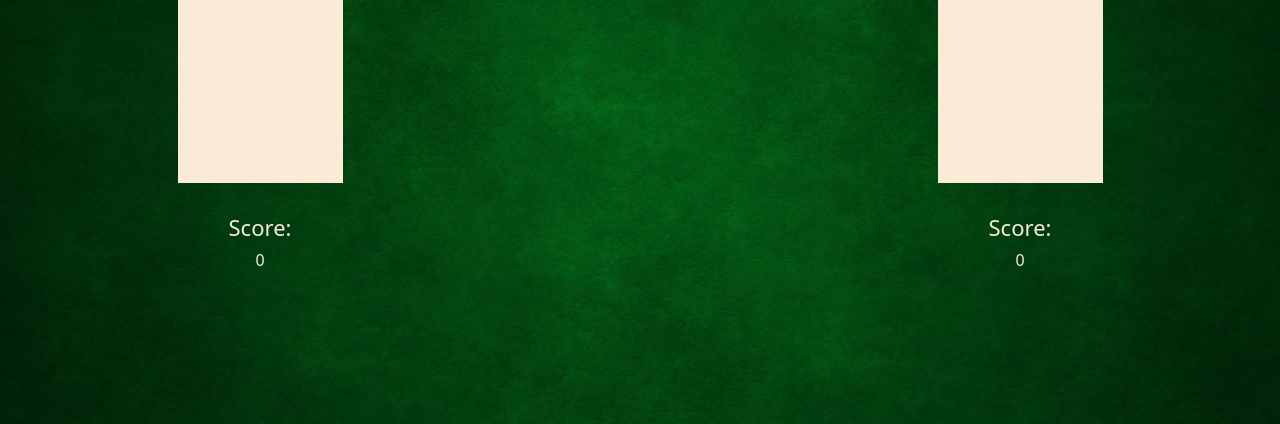
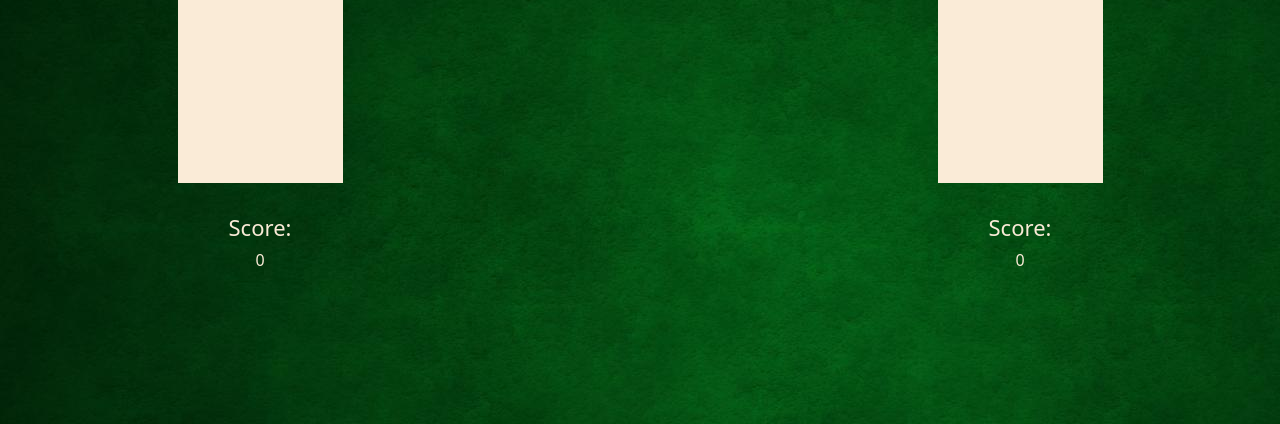
Before and after one commit to noopuragadkari/BrowserGame, a plain HTML site: page index.html in a window 1280 px wide. Shown: the part 376-800 px from the top of the page. Drawn offline with nearby package versions, Linux system fonts and the light colour scheme; files whose address does not match are found by name.

Commit message:
Change in css

```diff
--- a/css/main.css
+++ b/css/main.css
@@ -3,8 +3,8 @@
 body {
   height: 100vh;
   background: url('/home/noopura/Desktop/BrowserGame/images/bgimage.jpg');
-  background-repeat: no-repeat;
-  background-size: cover;
+  /*background-repeat: no-repeat;
+  background-size: cover;*/
   padding: 30px;
 }
 .selector-for-some-widget {
```
